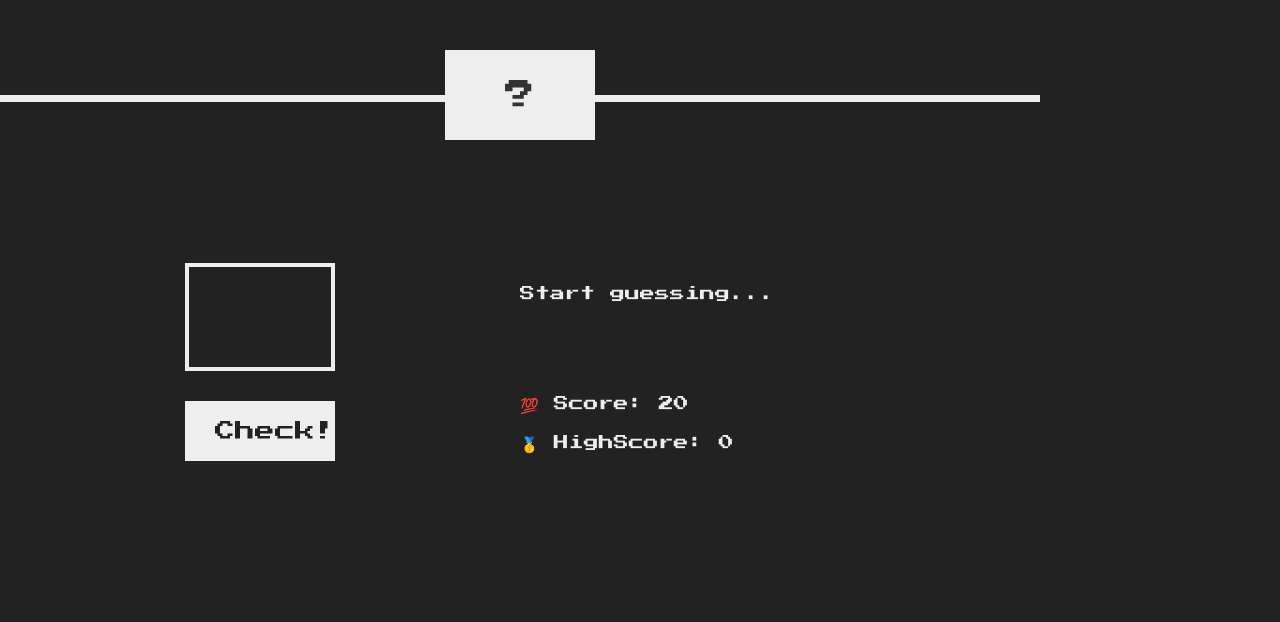
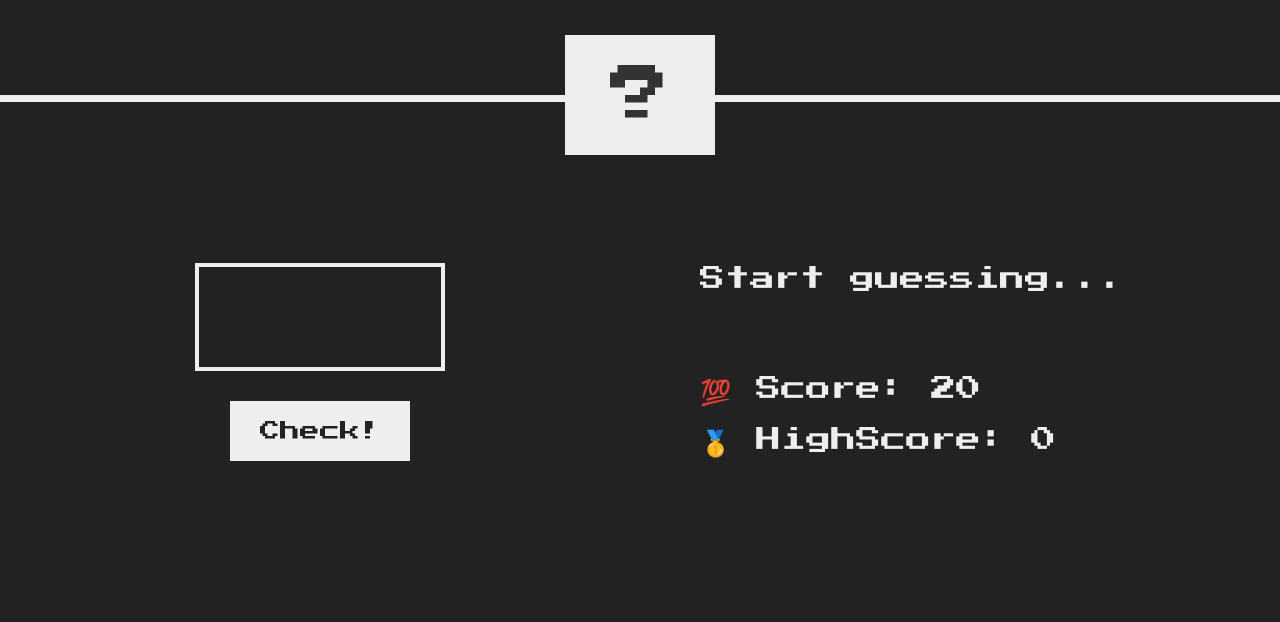
Before and after one commit to ashikkhandani/js_guess_number, a plain HTML site: page index.html in a window 1280 px wide. Shown: the part 178-800 px from the top of the page. Drawn offline with Linux system fonts and the light colour scheme.

Commit message:
css modified

```diff
--- a/style.css
+++ b/style.css
@@ -119,12 +119,10 @@ h1 {
 }
 
 /* Media Screen */
-@media only screen and (min-width: 375px) {
+@media only screen and (min-width: 375px) and (max-width: 880px) {
   body {
-    display: inline-block;
-    max-width: 100%;
-    height: 100%;
-    box-sizing: border-box;
+    max-width: 100vw;
+    max-height: 100vh;
   }
   h1 {
     font-size: 1.8rem;
```
